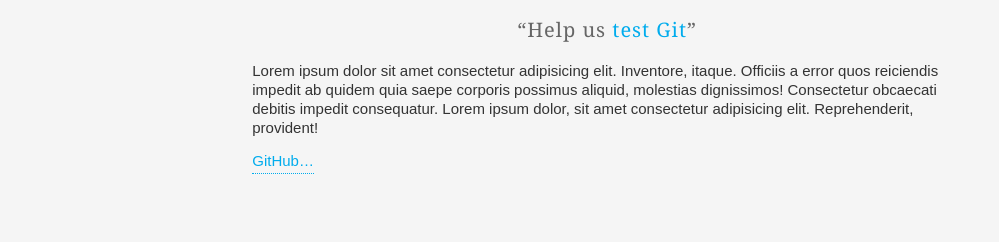
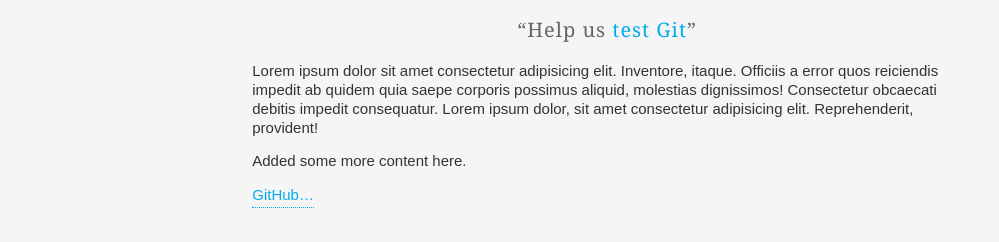
Before and after one commit to neha-sagade/vcs-test-website, a plain HTML site: page index.html in a window 1280 px wide. Shown: the part 325-567 px from the top of the page, without its empty margins (143-1142 px from the left). Drawn offline with Linux system fonts and the light colour scheme.

Commit message:
Added one more html paragraph and css comments

```diff
--- a/index.html
+++ b/index.html
@@ -38,6 +38,8 @@
                         </blockquote>
 
                         <p>Lorem ipsum dolor sit amet consectetur adipisicing elit. Inventore, itaque. Officiis a error quos reiciendis impedit ab quidem quia saepe corporis possimus aliquid, molestias dignissimos! Consectetur obcaecati debitis impedit consequatur. Lorem ipsum dolor, sit amet consectetur adipisicing elit. Reprehenderit, provident!</p>
+
+                        <p>Added some more content here.</p>
 
                         <p><a href="https://github.com">GitHub&hellip;</a></p>
                     </div>
--- a/styles/style.css
+++ b/styles/style.css
@@ -486,3 +486,8 @@ b.special {
 @media only screen and (min-width: 1800px) {
 
 }
+
+
+/*
+ * Added some comments here!!
+ */
```
